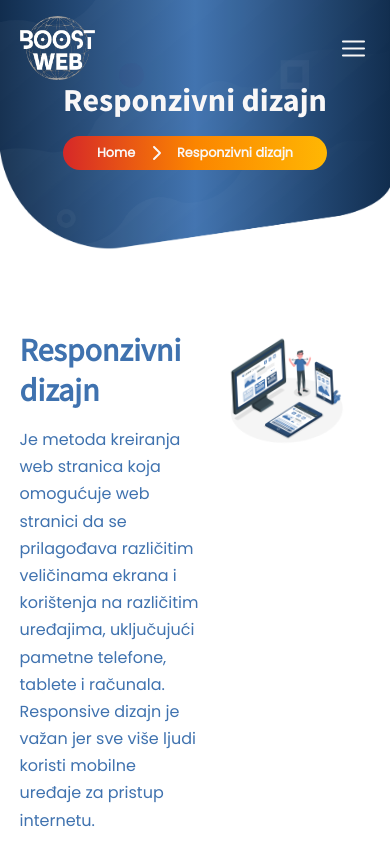
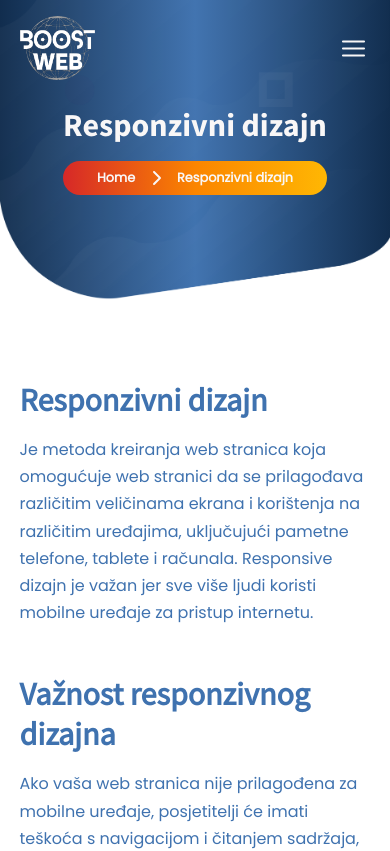
Before and after one commit to SudodoSu/website-agency, a React (Create React App) app: page /responsive in a window 390 px wide. Shown: the top 851 px of the page. Built offline with nearby package versions, Linux system fonts and the light colour scheme.

Commit message:
responsive-page: responsivnes

```diff
--- a/src/App.css
+++ b/src/App.css
@@ -1559,7 +1559,7 @@ footer {
     width: 40%;
 }
 .first-section {
-    height: 250px;
+    height: 300px;
 }
 .contact-us-image img {
     width: 50%;
--- a/src/components/pages/responsive.css
+++ b/src/components/pages/responsive.css
@@ -31,3 +31,11 @@
     font-family: SourceSansPro400, sans-serif;
 
 }
+
+@media (max-width: 1000px) {
+
+    .responsive > div {
+        flex-direction: column;
+        gap: 1em;
+    }
+    }
```
